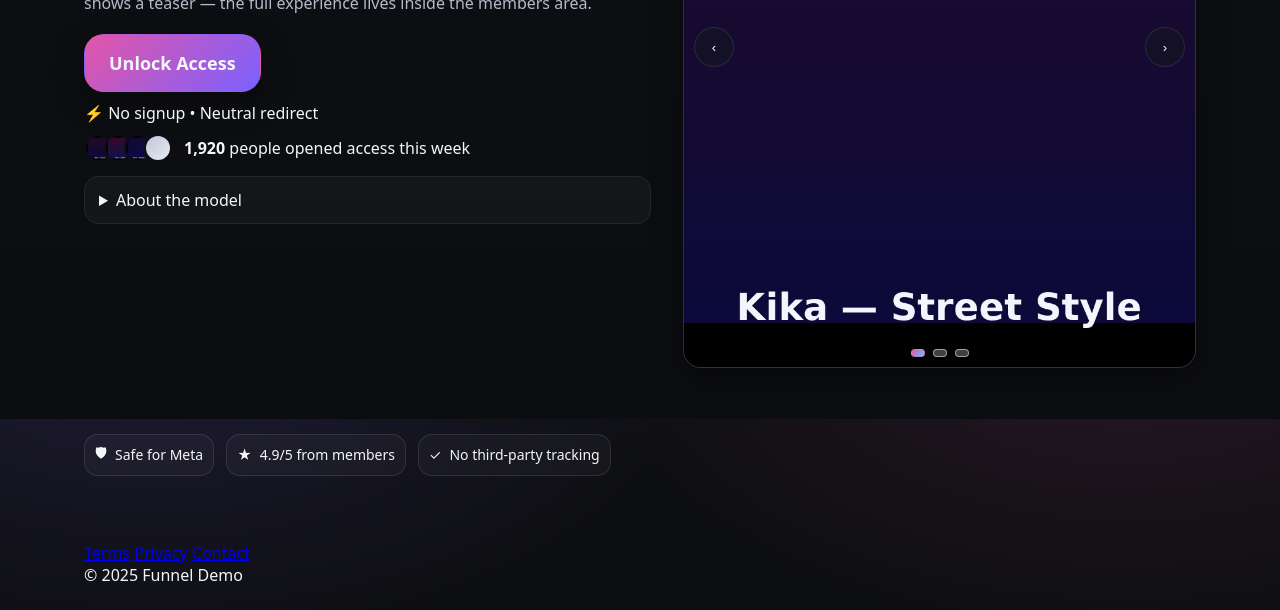
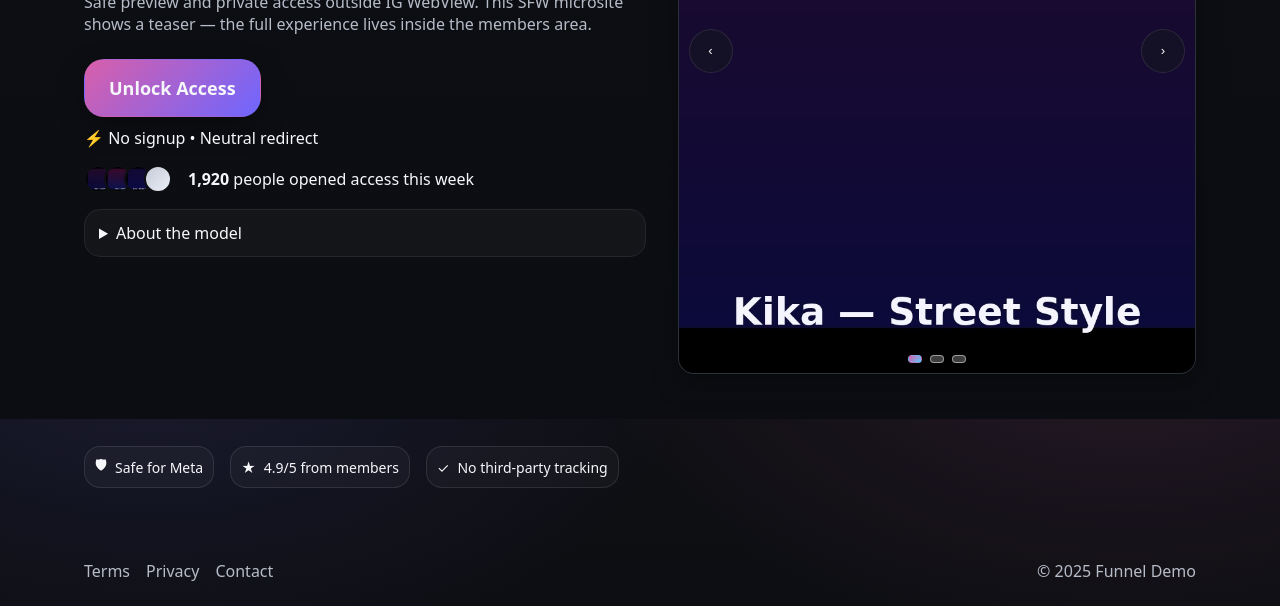
Before and after one commit to Hnzuonee/3stepfunnel, a plain HTML site: page index.html in a window 1280 px wide. Shown: the part 381-991 px from the top of the page. Drawn offline with Linux system fonts and the light colour scheme.

Commit message:
Update styles.css

```diff
--- a/assets/css/styles.css
+++ b/assets/css/styles.css
@@ -1,25 +1,36 @@
-/* assets/css/styles.css — Editorial Premium v1
-   - čistší paleta, lepší typografie a spacing
-   - funguje drop-in na tvé současné HTML/JS (v2)
+/* assets/css/styles.css — Editorial Luxe Minimal (v2)
+   - tlumená paleta, magazínový vibe, čisté spacingy
+   - funguje drop-in na tvoje HTML/JS (v2)
 */
 
 :root{
-  /* Paleta (tlumený fashion look) */
-  --bg: #0e0f12;
-  --panel: #14151b;
-  --panel-2:#181a22;
-  --text:#f5f6f8;
-  --muted:#b7bac6;
+  /* Paleta (tlumená, fashion) */
+  --bg: #0d0f13;
+  --panel: #12151c;
+  --panel-2:#141922;
+  --text:#f6f7fa;
+  --muted:#b6bcc8;
   --line:rgba(255,255,255,.10);
 
   /* Akcenty (jemné, ne křiklavé) */
-  --primary:#e455a7;   /* magenta */
-  --primary-2:#7a61ff; /* purple */
-  --accent:#5ec6ff;    /* blue, jemný */
+  --primary:#d85faa;   /* magenta */
+  --primary-2:#6e66ff; /* purple */
+  --accent:#5bc7ff;    /* blue */
 
   /* Efekty */
-  --shadow: 0 10px 30px rgba(0,0,0,.35);
-  --inner: inset 0 -2px 6px rgba(0,0,0,.45);
+  --shadow: 0 10px 28px rgba(0,0,0,.28);
+  --inner: inset 0 -2px 6px rgba(0,0,0,.40);
+
+  /* Radius & spacing (jednotné) */
+  --r-sm: 12px;
+  --r-md: 16px;
+  --r-lg: 20px;
+  --g-1: 8px;
+  --g-2: 12px;
+  --g-3: 16px;
+  --g-4: 24px;
+  --g-5: 32px;
+  --g-6: 48px;
 }
 
 *{box-sizing:border-box}
@@ -30,94 +41,99 @@ body.theme{
   font-family: ui-sans-serif, system-ui, -apple-system, Segoe UI, Roboto, "Helvetica Neue", Arial, "Noto Sans";
   color:var(--text);
   background:
-    radial-gradient(900px 480px at 12% -8%, rgba(122,97,255,.14), transparent 60%),
-    radial-gradient(900px 520px at 88% -12%, rgba(228,85,167,.12), transparent 60%),
-    linear-gradient(180deg,#0e0f12 0%, #0c0d11 100%);
+    radial-gradient(900px 520px at 12% -8%, rgba(110,102,255,.12), transparent 60%),
+    radial-gradient(900px 540px at 88% -12%, rgba(216,95,170,.12), transparent 60%),
+    linear-gradient(180deg,#0e0f13 0%, #0b0d12 100%);
 }
 
-/* Layout */
-.container{max-width:1160px;margin:0 auto;padding:24px}
+.container{max-width:1160px;margin:0 auto;padding:var(--g-4)}
 .nowrap{white-space:nowrap}
 
-/* Header */
-.site-header{display:flex;align-items:center;justify-content:space-between;gap:16px}
+/* ===== Header ===== */
+.site-header{display:flex;align-items:center;justify-content:space-between;gap:var(--g-3)}
 .logo{display:flex;align-items:center;gap:10px;color:var(--text);text-decoration:none}
 .logo .brand{font-weight:700;letter-spacing:.3px}
-.header-right{display:flex;gap:8px;align-items:center}
-.badge{padding:6px 10px;border:1px solid var(--line);border-radius:999px;background:rgba(255,255,255,0.04);font-size:12px;color:var(--muted)}
+.header-right{display:flex;gap:var(--g-2);align-items:center}
+.badge{
+  padding:6px 10px;border:1px solid var(--line);border-radius:999px;
+  background:rgba(255,255,255,0.04);font-size:12px;color:var(--muted)
+}
 
-/* Hero */
+/* ===== Hero ===== */
 .hero--split{
   display:grid;
-  grid-template-columns: 1.05fr .95fr;
-  gap:32px;
+  grid-template-columns: 1.04fr .96fr;
+  gap:var(--g-5);
   align-items:center;
 }
-@media (max-width:960px){.hero--split{grid-template-columns:1fr;gap:18px}}
+@media (max-width:960px){.hero--split{grid-template-columns:1fr;gap:var(--g-3)}}
 
 .hero-text h1{
   font-size:clamp(28px,3.4vw,42px);
   line-height:1.06;
   letter-spacing:.1px;
-  margin:0 0 10px;
+  margin:0 0 var(--g-2);
 }
 .hero-text .accent{
   background:linear-gradient(135deg,var(--primary),var(--primary-2));
   -webkit-background-clip:text;background-clip:text;color:transparent
 }
-.lead{color:var(--muted);margin:0 0 20px}
+.lead{color:var(--muted);margin:0 0 var(--g-4)}
 
-/* CTA */
+/* ===== CTA ===== */
 .cta-row{display:flex;flex-direction:column;gap:10px;align-items:flex-start}
 .btn{
   display:inline-flex;align-items:center;justify-content:center;gap:10px;
-  border:1px solid transparent;border-radius:18px;
+  border:1px solid transparent;border-radius:var(--r-lg);
   padding:12px 18px;background:var(--panel);color:var(--text);
   text-decoration:none;box-shadow:var(--shadow);
-  transition:transform .04s ease, filter .2s, border-color .2s;
+  transition:transform .04s ease, filter .2s, border-color .2s, box-shadow .2s;
 }
-.btn:hover{transform:translateY(-1px);filter:brightness(1.05);border-color:var(--line)}
+.btn:hover{transform:translateY(-1px);filter:brightness(1.04);border-color:var(--line)}
 .btn-primary{
   background:linear-gradient(135deg,var(--primary),var(--primary-2));
   font-weight:800;
 }
-.btn-xl{padding:16px 24px;font-size:18px;border-radius:20px}
+.btn-xl{padding:16px 24px;font-size:18px;border-radius:var(--r-lg)}
 
-/* Trust & social proof */
-.trust{display:flex;gap:12px;flex-wrap:wrap;margin:18px 0}
+/* ===== Trust & Social proof ===== */
+.trust{display:flex;gap:var(--g-3);flex-wrap:wrap;margin:var(--g-4) 0}
 .trust-item{
   display:inline-flex;gap:8px;align-items:center;
-  border:1px solid var(--line);padding:8px 10px;border-radius:14px;
+  border:1px solid var(--line);padding:8px 10px;border-radius:var(--r-md);
   background:rgba(255,255,255,0.03);font-size:14px;color:var(--text)
 }
 .icon{filter:drop-shadow(0 1px 0 rgba(0,0,0,.4))}
-.social-proof{display:flex;align-items:center;gap:12px;margin:10px 0 6px}
+.social-proof{display:flex;align-items:center;gap:var(--g-3);margin:var(--g-3) 0 var(--g-2)}
 .avatars{display:flex}
 .avatar{
   width:28px;height:28px;border-radius:999px;border:2px solid var(--bg);
-  margin-left:-8px;background:linear-gradient(135deg,#bfc6d6,#e7ebf3)
+  margin-left:-8px;background:linear-gradient(135deg,#c6ccd8,#e9eef6)
 }
 .avatar:first-child{margin-left:0}
 .avatar.a1{background-image:url('../img/slide1.jpg');background-size:cover}
 .avatar.a2{background-image:url('../img/slide2.jpg');background-size:cover}
 .avatar.a3{background-image:url('../img/slide3.jpg');background-size:cover}
 
-/* About block */
-.about{margin-top:14px;border:1px solid var(--line);border-radius:14px;overflow:hidden}
+/* ===== About block ===== */
+.about{margin-top:var(--g-3);border:1px solid var(--line);border-radius:var(--r-md);overflow:hidden}
 .about>summary{cursor:pointer;padding:12px 14px;background:rgba(255,255,255,.03)}
 .about[open]>summary{border-bottom:1px solid var(--line)}
 .about .bio{padding:12px 14px;color:var(--muted)}
 .about .bio ul{margin:6px 0 0 18px;padding:0}
 
-/* Carousel — čistší, portrait ratio 4:5 pro fashion look */
-.carousel{position:relative;border-radius:18px;overflow:hidden;border:1px solid var(--line);box-shadow:var(--shadow);background:var(--panel-2)}
-.carousel .slides{display:flex;transition:transform .35s ease}
+/* ===== Carousel (portrait 4:5, čisté) ===== */
+.carousel{
+  position:relative;border-radius:var(--r-md);overflow:hidden;border:1px solid var(--line);
+  box-shadow:var(--shadow);background:var(--panel-2)
+}
+.carousel .slides{display:flex;transition:transform .32s ease}
 .slide{min-width:100%;aspect-ratio:4/5;background:#0f1116;display:grid;place-items:center}
-.slide img{width:100%;height:100%;object-fit:cover;display:block;transition:transform .4s ease}
-.slide.is-active img{transform:scale(1.015)}
+.slide img{width:100%;height:100%;object-fit:cover;display:block;transition:transform .35s ease}
+.slide.is-active img{transform:scale(1.012)}
 .nav{
   position:absolute;top:50%;transform:translateY(-50%);
-  width:40px;height:40px;border-radius:999px;border:1px solid var(--line);
+  width:44px;height:44px;border-radius:999px;border:1px solid var(--line);
   background:rgba(20,22,30,.55);backdrop-filter:blur(6px);color:#fff;cursor:pointer;display:grid;place-items:center
 }
 .nav:hover{background:rgba(20,22,30,.7)}
@@ -126,51 +142,51 @@ body.theme{
 .dots{position:absolute;left:0;right:0;bottom:10px;display:flex;justify-content:center;gap:8px}
 .dots button{
   width:8px;height:8px;border-radius:999px;border:1px solid rgba(255,255,255,.5);
-  background:rgba(255,255,255,.25);cursor:pointer
+  background:rgba(255,255,255,.24);cursor:pointer
 }
 .dots button[aria-selected="true"]{
   background:linear-gradient(135deg,var(--primary),var(--accent));border-color:transparent;
   box-shadow:0 0 0 2px rgba(0,0,0,.25)
 }
 
-/* Gate */
-.gate h1{font-size:clamp(24px,3.2vw,36px);margin:6px 0 6px}
-.timer{display:flex;gap:8px;align-items:center;margin:14px 0 10px}
+/* ===== Gate ===== */
+.gate h1{font-size:clamp(24px,3.1vw,36px);margin:6px 0 var(--g-2)}
+.timer{display:flex;gap:var(--g-2);align-items:center;margin:var(--g-3) 0 var(--g-2)}
 .timer .digit{
-  width:44px;height:56px;border-radius:10px;
-  background:linear-gradient(180deg,#171923,#12141c);
+  width:46px;height:58px;border-radius:var(--r-md);
+  background:linear-gradient(180deg,#171a24,#12141c);
   border:1px solid var(--line);display:grid;place-items:center;
   box-shadow:var(--inner), var(--shadow);
   font-weight:900;font-size:24px;letter-spacing:.5px
 }
-.timer .sep{font-weight:900;opacity:.85}
+.timer .sep{font-weight:900;opacity:.86}
 
-.metrics{display:flex;gap:16px;margin:16px 0 10px;flex-wrap:wrap}
+.metrics{display:flex;gap:var(--g-4);margin:var(--g-4) 0 var(--g-3);flex-wrap:wrap}
 .metric{
-  flex:1 1 180px;border:1px solid var(--line);border-radius:14px;padding:12px 14px;
-  background:rgba(255,255,255,0.03)
+  flex:1 1 200px;border:1px solid var(--line);border-radius:var(--r-md);
+  padding:12px 14px;background:rgba(255,255,255,0.03)
 }
 .metric-label{color:var(--muted);font-size:12px}
-.metric-value{font-size:24px;font-weight:800;letter-spacing:.5px;margin-top:4px}
+.metric-value{font-size:24px;font-weight:800;letter-spacing:.4px;margin-top:4px}
 
-/* Sticky CTA */
+/* ===== Sticky CTA ===== */
 .sticky-cta{
   position:fixed;left:50%;transform:translateX(-50%);bottom:16px;z-index:60;
   display:none;padding:14px 20px;font-weight:800
 }
 .sticky-cta.show{display:inline-flex}
 
-/* Progress bar */
+/* ===== Progress bar ===== */
 #progress{
   position:fixed;left:0;top:0;height:3px;width:0;
   background:linear-gradient(90deg,var(--primary),var(--accent));z-index:50
 }
 
-/* Toast + Notifications */
+/* ===== Toast + Notifications ===== */
 .toast{
   position:fixed;left:50%;transform:translateX(-50%);bottom:18px;
   background:rgba(15,16,22,.78);backdrop-filter:blur(6px);
-  border:1px solid var(--line);border-radius:12px;padding:10px 14px;
+  border:1px solid var(--line);border-radius:var(--r-md);padding:10px 14px;
   box-shadow:var(--shadow);opacity:0;pointer-events:none;
   transition:opacity .2s, transform .2s;max-width:92%;
 }
@@ -180,9 +196,27 @@ body.theme{
 .notif{
   display:flex;gap:10px;align-items:flex-start;
   background:rgba(15,16,22,.78);border:1px solid var(--line);backdrop-filter:blur(6px);
-  padding:10px 12px;border-radius:12px;box-shadow:var(--shadow);
+  padding:10px 12px;border-radius:var(--r-md);box-shadow:var(--shadow);
   transform:translateX(16px);opacity:0;transition:transform .25s ease, opacity .25s ease;max-width:280px
 }
 .notif.show{transform:translateX(0);opacity:1}
 .notif .dot{width:10px;height:10px;border-radius:999px;background:linear-gradient(135deg,var(--primary),var(--accent));margin-top:6px}
-.no
+.notif .text{font-size:13px;color:#e6e9f2}
+
+/* ===== Footer ===== */
+.site-footer{display:flex;align-items:center;justify-content:space-between;gap:var(--g-3);color:var(--muted)}
+.footer-nav{display:flex;gap:var(--g-3)}
+.footer-nav a{color:var(--muted);text-decoration:none}
+.footer-nav a:hover{color:var(--text)}
+
+/* ===== A11y ===== */
+:focus-visible{outline:2px dashed var(--accent);outline-offset:2px}
+
+/* ===== Reduced motion ===== */
+@media (prefers-reduced-motion: reduce){
+  .carousel .slides,
+  .slide img,
+  .btn,
+  .toast,
+  .notif{transition:none !important}
+}
```
